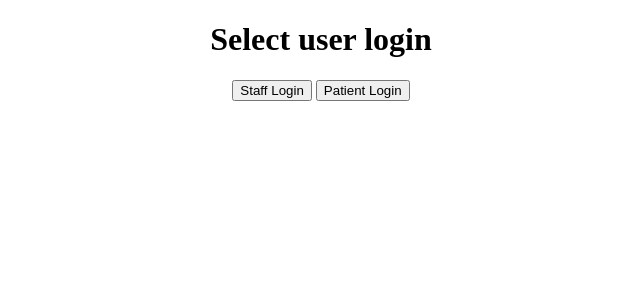
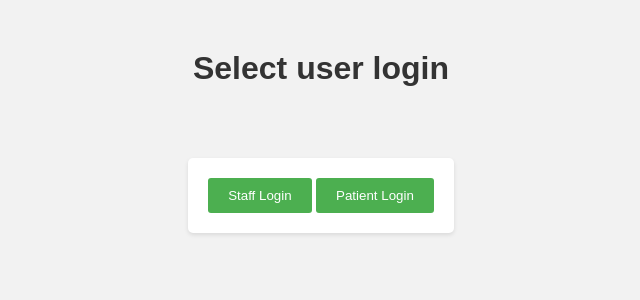
Before and after one commit to IanLee5/Dental-Clinic-Management-System, a PHP site: page /login_page.php in a window 1280 px wide. Shown: the top 300 px of the page, without its empty margins (319-959 px from the left). Run offline with PHP 8.4, Linux system fonts and the light colour scheme.

Commit message:
Update login_page.php

```diff
--- a/login_page.php
+++ b/login_page.php
@@ -6,6 +6,56 @@
 	<meta name="keywords" content="create" />
 	<meta name="author" content=" "  />
 	<title>Register new staff</title>
+		    <style>
+        body {
+            font-family: Arial, sans-serif;
+            background-color: #f2f2f2;
+            text-align: center;
+        }
+
+        h1 {
+            color: #333;
+            margin-top: 50px;
+        }
+
+        form {
+            margin-top: 50px;
+            display: inline-block;
+            background-color: #fff;
+            padding: 20px;
+            border-radius: 5px;
+            box-shadow: 0 2px 4px rgba(0, 0, 0, 0.1);
+        }
+
+        label {
+            display: block;
+            margin-bottom: 10px;
+            color: #666;
+            font-weight: bold;
+        }
+
+        input[type="text"],
+        input[type="password"] {
+            width: 200px;
+            padding: 10px;
+            border: 1px solid #ccc;
+            border-radius: 3px;
+            margin-bottom: 10px;
+        }
+
+        input[type="submit"] {
+            background-color: #4CAF50;
+            color: #fff;
+            padding: 10px 20px;
+            border: none;
+            border-radius: 3px;
+            cursor: pointer;
+        }
+
+        input[type="submit"]:hover {
+            background-color: #45a049;
+        }
+    </style>
 </head>
 
 <body style="text-align:center;">
```
